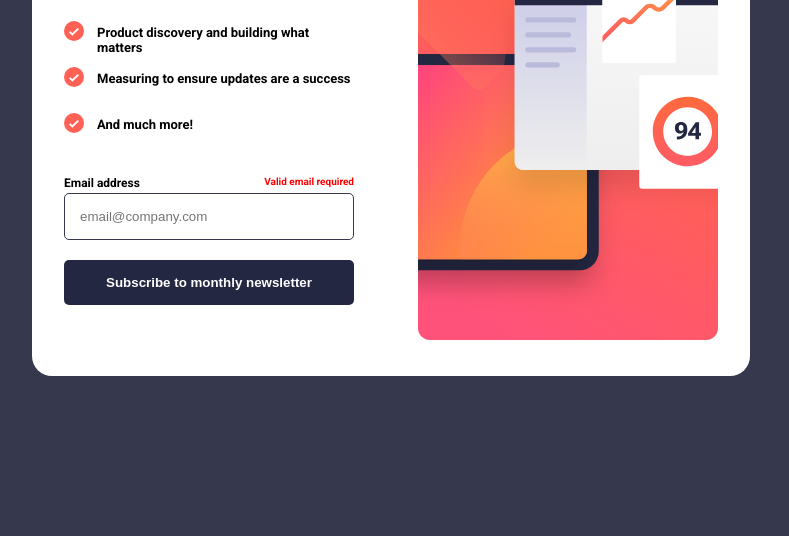
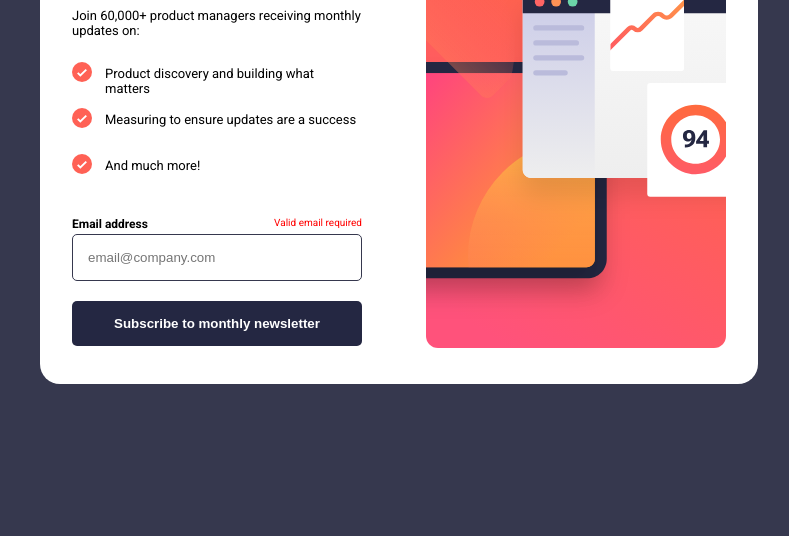
Before and after one commit to devpetrate/newsletter-sign-up, a plain HTML site: page index.html in a window 1280 px wide. Shown: the part 280-816 px from the top of the page, without its empty margins (249-1038 px from the left). Drawn offline with Linux system fonts and the light colour scheme.

Commit message:
UPgarade FINAL

```diff
--- a/index.html
+++ b/index.html
@@ -36,11 +36,6 @@
         background-color: var(--Grey);
         border-radius: 50px;
       }
-      * {
-        margin: 0;
-        padding: 0;
-        box-sizing: border-box;
-      }
 
       body {
         display: flex;
@@ -73,6 +68,7 @@
         font-size: small;
         font-family: var(--Fontfamily);
         margin: 4px 0;
+        font-weight: lighter;
       }
       form {
         display: grid;
```
